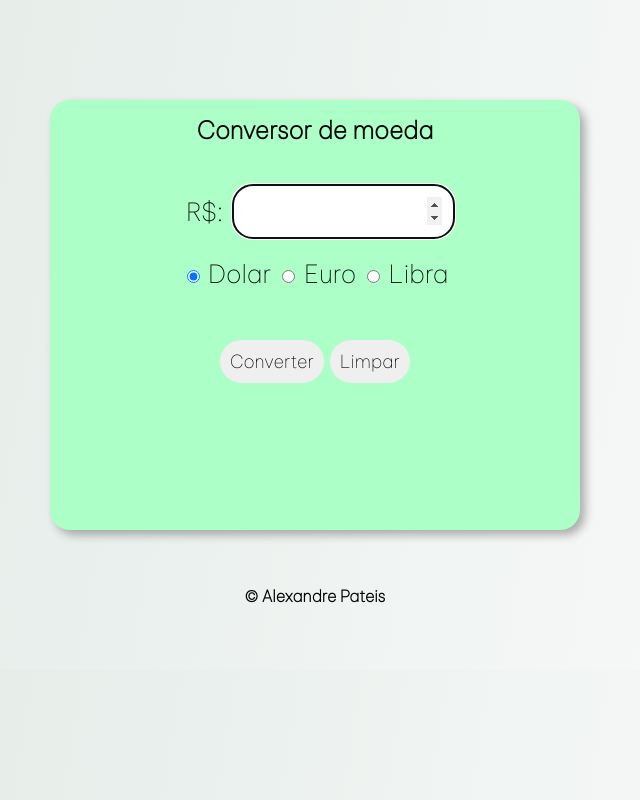
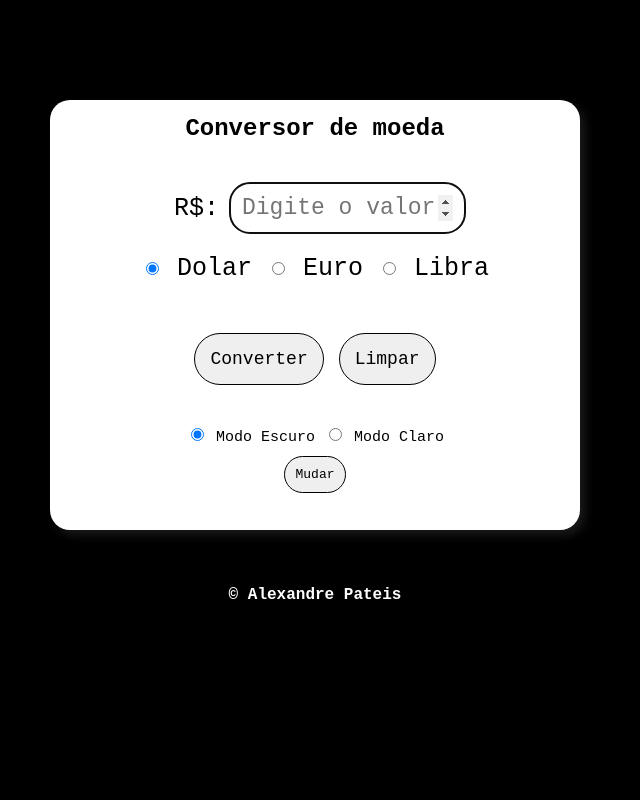
Before and after one commit to AlexandrePateis/JS, a plain HTML site: page ConversorMoeda/index.html in a window 1280 px wide. Shown: the whole page, without its empty margins (325-965 px from the left). Drawn offline with Linux system fonts and the light colour scheme.

Commit message:
aperfeicoando

```diff
--- a/ConversorMoeda/index.html
+++ b/ConversorMoeda/index.html
@@ -11,7 +11,7 @@
     <header>
         <h1></h1>
     </header>
-    <section>
+    <section id="content">
         <h1>Conversor de moeda</h1>
         <div id="cont">
             <label for="valorEmReal" id="rs">R$:</label>
@@ -29,6 +29,7 @@
                 onChange='ativarBotao()'
                 autofocus
                 required
+                placeholder="Digite o valor"
             />
         </div>
         <div class="moedas">
@@ -41,8 +42,13 @@
         <div id="res">
 
         </div>
+        <div class="modoclaro-escuro">
+            <input type="radio" name="dark-clear" id="dc" checked> <label for="dc">Modo Escuro</label>
+            <input type="radio" name="dark-clear" id="cd"> <label for="cd">Modo Claro</label>
+        </div>
+        <input type="button" value="Mudar" onClick='MudaCor()' id="btn1">
     </section>
-    <footer>
+    <footer id="footer1">
         <p><strong>&copy; Alexandre Pateis</strong> </p>
     </footer>
     <script src="./script.js"></script>
--- a/ConversorMoeda/script.js
+++ b/ConversorMoeda/script.js
@@ -22,3 +22,15 @@ function Limpar(){
     real.value = ''
     rees.innerHTML = ''
 }
+
+function MudaCor(){
+    let cor = document.getElementsByName('dark-clear')
+    let foot = document.getElementById('footer1')
+    if (cor[1].checked){
+        document.body.style.background = 'white'
+        foot.style.color= 'black'
+    }else{
+        document.body.style.background = 'black'
+        foot.style.color= 'white'
+    }
+}
--- a/ConversorMoeda/style.css
+++ b/ConversorMoeda/style.css
@@ -2,10 +2,10 @@
 *{
     font-family:sans-serif;
     text-decoration: none;
-    font-family: 'Be Vietnam Pro', sans-serif;
+    font-family: 'Roboto Mono', monospace;
 }
 body {
-    background: linear-gradient(99.0deg, #dfe9e4 , #fcfcfc );
+    background: linear-gradient(99.0deg, #000000 , #000000 );
 }
 header{
     color: rgb(0, 0, 0);
@@ -13,20 +13,20 @@ header{
     font-family: 'Be Vietnam Pro', sans-serif;
 }
 section{
-    background: rgb(171, 255, 199);
+    background: rgb(255, 255, 255);
     border-radius: 20px;
     padding: 15px;
     width: 500px;
     height: 400px;
     margin:auto;
-    box-shadow: 5px 5px 10px rgba(0, 0, 0, 0.3);
+    box-shadow: 5px 5px 10px rgba(255, 255, 255, 0.1);
     margin-top: 100px;
 }
 #rs{
     padding: 10px;
 }
 #cont input{
-    border: none;
+
     padding:12px;
     border-radius: 20px;
     font-size: 23px;
@@ -48,7 +48,7 @@ div{
 }
 footer{
     padding: 40px;
-    color:black
+    color:white;
 }
 #cont{
     text-align: center;
@@ -64,13 +64,34 @@ h1{
 }
 #btn{
     margin-top: 50px;
-    padding: 10px;
-    border: none;
+    padding: 15px;
+    border: solid 0.2px;
     cursor: pointer;
     border-radius: 30px;
     font-size: 18px;
     transition: linear 0.3s;
 }
+#btn1{
+    margin: 0 auto;
+    display: block;
+    padding: 10px;
+    border: solid 0.2px;
+    cursor: pointer;
+    border-radius: 30px;
+    font-size: 13px;
+    transition: linear 0.3s;
+}
+#btn1:hover{
+    background:rgb(3, 3, 3);
+    color:white;
+}
 #btn:hover{
-    background:wheat
+    background:rgb(3, 3, 3);
+    color:white;
 }
+input[id="valorEmReal"]{
+    border:solid 1px;
+}
+.modoclaro-escuro{
+    font-size:15px;
+}
```
